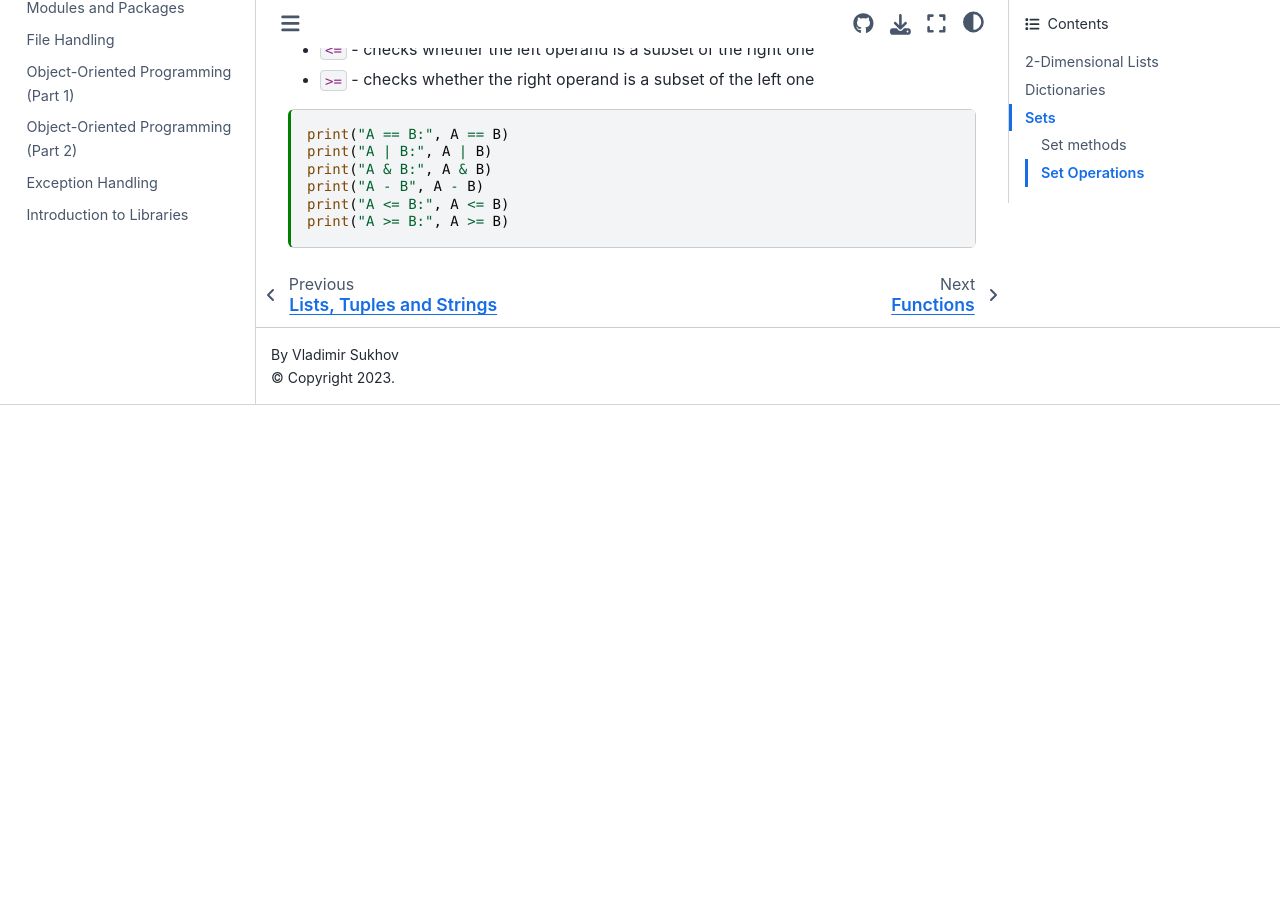
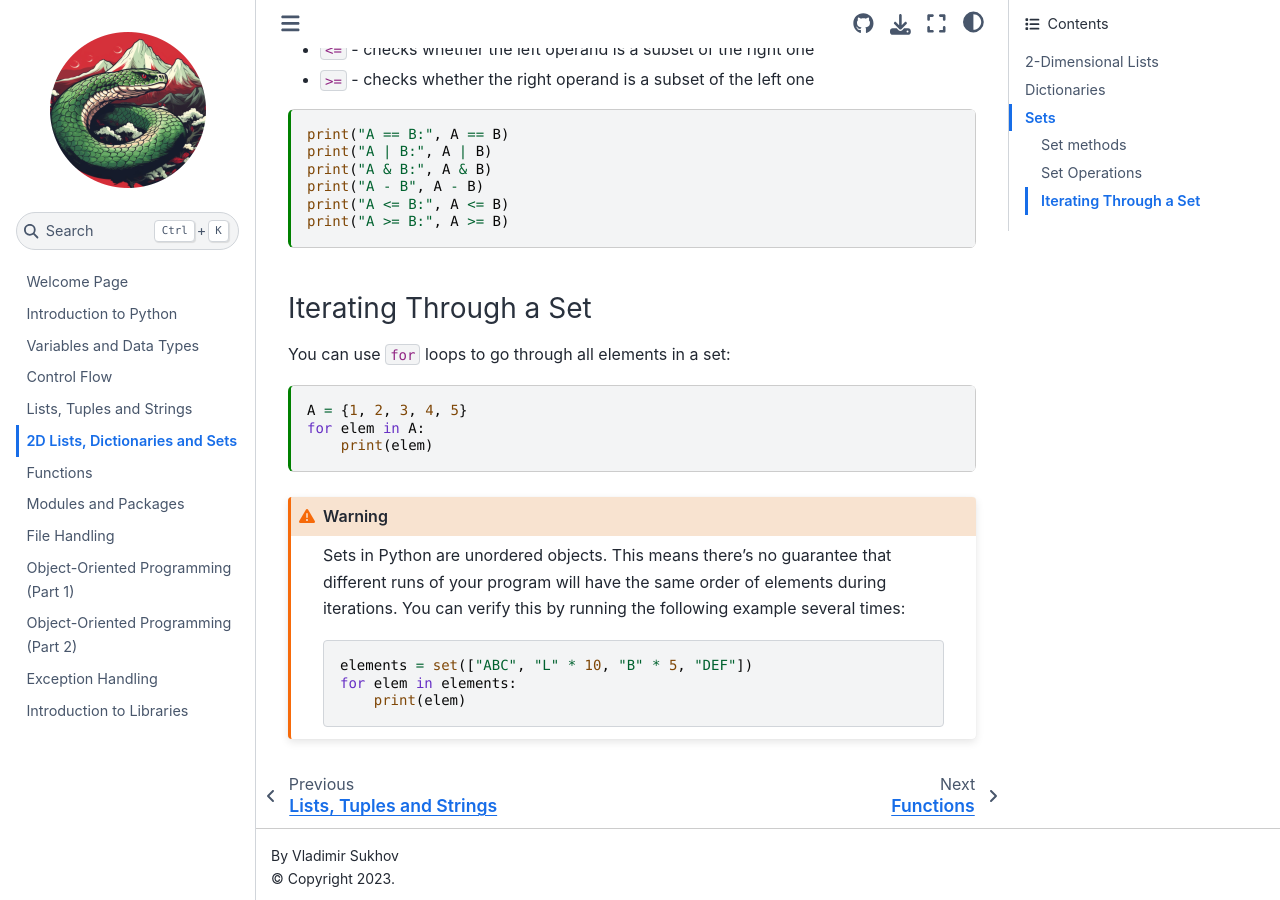
Before and after one commit to vdsukhov/python-intro-course, a Jupyter Book: the page built from chapters/dict_and_set.md, in a window 1280 px wide and 900 px high, scrolled down 6501 px. Built offline with Jupyter Book 1.0.4 settings and Sphinx 7.4.7 and the Sphinx Book theme 1.1.4, drawn with Linux system fonts in a browser that asks for light colours; before the commit the page ends 6906 px from its top, so only the background shows below that.

Commit message:
Added example about unordered set

`````diff
--- a/chapters/dict_and_set.md
+++ b/chapters/dict_and_set.md
@@ -290,3 +290,24 @@ print("A - B", A - B)
 print("A <= B:", A <= B)
 print("A >= B:", A >= B)
 ```
+
+### Iterating Through a Set
+
+You can use `for` loops to go through all elements in a set:
+```{code-cell} ipython3
+:tags: ['hide-output']
+A = {1, 2, 3, 4, 5}
+for elem in A:
+    print(elem)
+```
+
+````{warning}
+Sets in Python are unordered objects.
+This means there's no guarantee that different runs of your program will have the same order of elements during iterations.
+You can verify this by running the following example several times:
+```python
+elements = set(["ABC", "L" * 10, "B" * 5, "DEF"])
+for elem in elements:
+    print(elem)
+```
+````
`````
